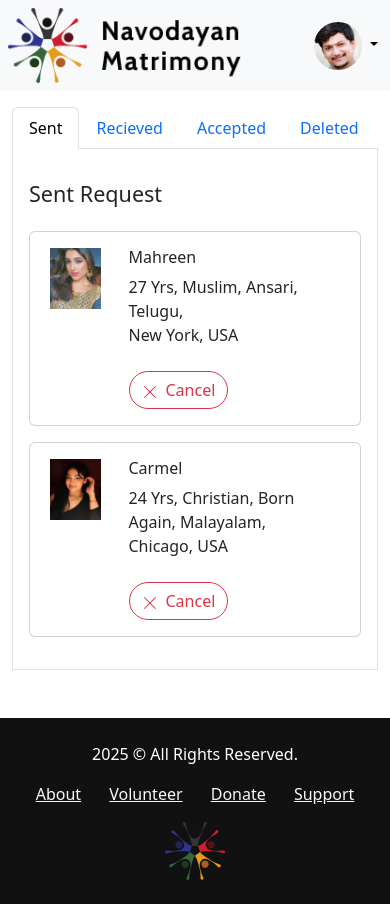
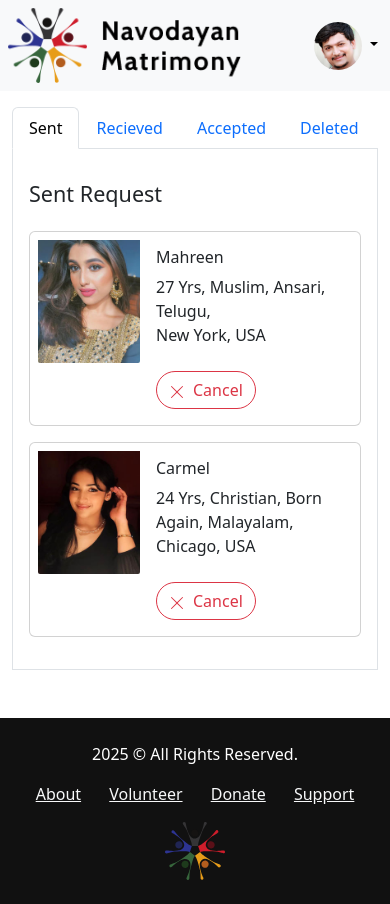
Before and after one commit to rjayaramegowda/honalu-react, a React (Vite) app: page / in a window 390 px wide. Built offline with nearby package versions, Linux system fonts and the light colour scheme.

Commit message:
Update ProfileCard2.tsx

```diff
--- a/src/pages/ProfileCard2.tsx
+++ b/src/pages/ProfileCard2.tsx
@@ -44,14 +44,14 @@ const ProfileCard2 = (props: { vo: Profile | null | undefined }) => {
   return (
     <div className="card mb-3">
       <div className="row g-0">
-        <div className="col-3">
+        <div className="col-4 col-md-3">
           <img
             src={props.vo?.photo_details.photos[0].medium}
-            className="img-fluid rounded p-3 ms-1"
+            className="img-fluid rounded p-1 pt-2 p-md-3 ms-1"
             alt="..."
           />
         </div>
-        <div className="col-9">
+        <div className="col-8 col-md-9">
           <div className="card-body">
             <h6 className="card-title">{props.vo?.basic.display_name}</h6>
             <p className="card-text">
```
